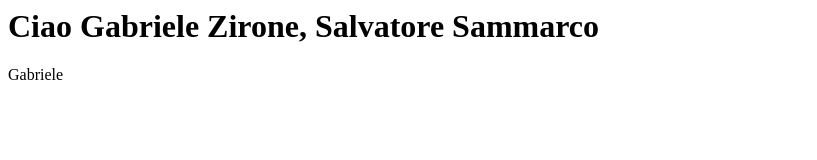
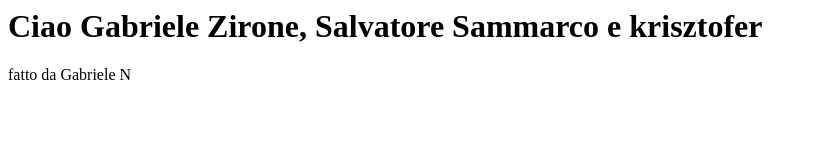
Before and after one commit to GabrieleN-star/gabrielen.github.io, a plain HTML site: page index.html in a window 1280 px wide. Shown: the whole page, without its empty margins (0-817 px from the left). Drawn offline with Linux system fonts and the light colour scheme.

Commit message:
Update index.html

```diff
--- a/index.html
+++ b/index.html
@@ -1,6 +1,6 @@
 <html>
   <div>
-    <h1>Ciao Gabriele Zirone, Salvatore Sammarco</h1>
-    <titile>Gabriele</titile>
+    <h1>Ciao Gabriele Zirone, Salvatore Sammarco e krisztofer</h1>
+    <titile>fatto da Gabriele N</titile>
   </div>
 </html>
```
